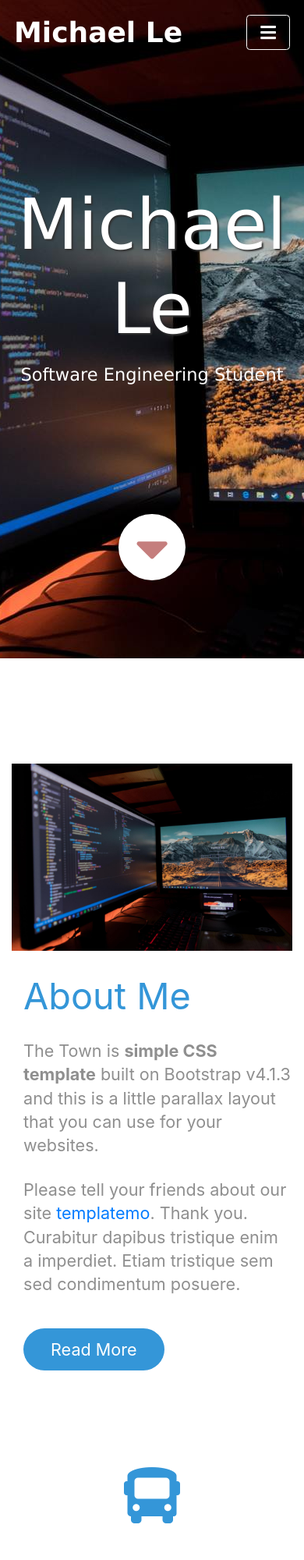
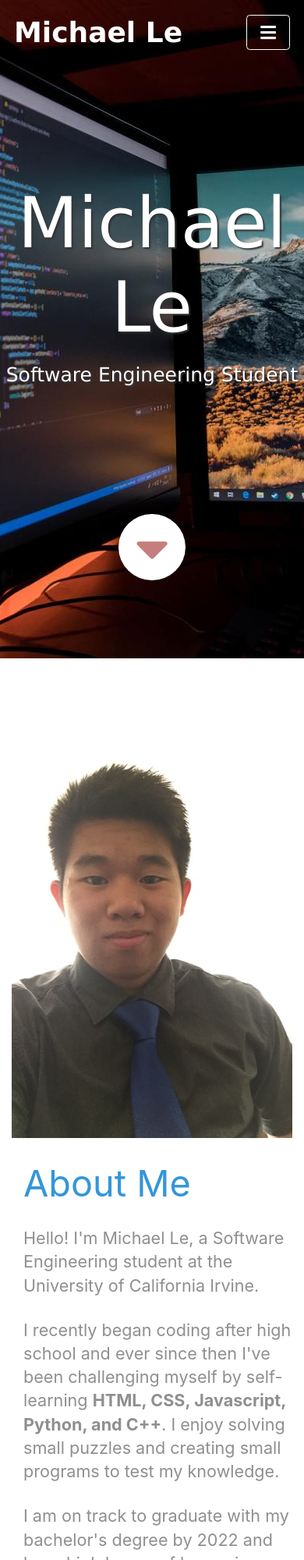
Before and after one commit to mle10/My-Website, a plain HTML site: page public/index.html in a window 390 px wide. Shown: the top 2000 px of the page at 78% size. Drawn offline with nearby package versions, Linux system fonts and the light colour scheme; some packages are replaced by stand-ins of ours.

Commit message:
Added Me Image and text about me

```diff
--- a/public/css/templatemo-style.css
+++ b/public/css/templatemo-style.css
@@ -37,7 +37,7 @@ a:focus {
   background-color: #ced4da;
 }
 
-.tm-section-pad-top {
+.spacingtop {
   padding-top: 135px;
 }
 
@@ -164,7 +164,7 @@ a:focus {
   }
 }
 
-.tm-hero-text-container {
+.backgroundimagecenter {
   width: 100%;
   height: 100%;
   display: flex;
@@ -172,16 +172,21 @@ a:focus {
   justify-content: center;
 }
 
-.tm-hero-text-container-inner {
+.namecentering {
   margin-top: -90px;
 }
 
-.NameTitle {
+.nametitle {
   font-size: 5.0rem;
   text-shadow: 2px 2px 2px #333;
 }
 
-.tm-intro-next {
+.namesubtitle {
+  font-size: 25px;
+  text-shadow: 2px 2px 2px #333;
+}
+
+.arrowdown {
   position: absolute;
   bottom: 100px;
   left: 0;
@@ -542,7 +547,7 @@ p {
     margin-right: auto;
   }
 
-  .tm-intro-img {
+  .aboutme-img {
     display: block;
     margin-left: auto;
     margin-right: auto;
--- a/public/index.html
+++ b/public/index.html
@@ -20,6 +20,7 @@
   <body>
     <!-- Header Section -->
     <section id="hero" class="text-white tm-font-big tm-parallax">
+
       <!-- Navigation -->
       <nav class="navbar navbar-expand-md tm-navbar" id="tmNav">
         <div class="container">
@@ -46,40 +47,41 @@
         </div>
       </nav>
 
-      <div class="text-center tm-hero-text-container">
-        <div class="tm-hero-text-container-inner">
-            <h2 class="NameTitle">Michael Le</h2>
-            <p class="tm-hero-subtitle">
+      <!-- Title Section -->
+      <div class="text-center backgroundimagecenter">
+        <div class="namecentering">
+            <h2 class="nametitle">Michael Le</h2>
+            <p class="namesubtitle">
               Software Engineering Student
             </p>
         </div>
       </div>
 
-      <div class="tm-next tm-intro-next">
+      <div class="tm-next arrowdown">
         <a href="#About Me" class="text-center tm-down-arrow-link">
           <i class="fas fa-3x fa-caret-down tm-down-arrow"></i>
         </a>
       </div>
     </section>
 
-    <section id="About Me" class="tm-section-pad-top">
+    <section id="About Me" class="spacingtop">
       <div class="container">
         <div class="row">
           <div class="col-lg-6">
-            <img src="img/ComputerSoftware.jpg" alt="Image" class="img-fluid tm-intro-img" />
+            <img src="img/Me.JPG" alt="Image" class="img-fluid aboutme-img" />
           </div>
           <div class="col-lg-6">
             <div class="tm-intro-text-container">
                 <h2 class="tm-text-primary mb-4 tm-section-title">About Me</h2>
                 <p class="mb-4 tm-intro-text">
-                  The Town is <strong>simple CSS template</strong> built on Bootstrap v4.1.3
-                  and this is a little parallax layout that you can use for your websites.
-              </p>
+                  Hello! I'm Michael Le, a Software Engineering student at the University of California Irvine.
+                </p>
+                <p class="mb-4 tm-intro-text">
+                  I recently began coding after high school and ever since then I've been challenging myself by self-learning <strong>HTML, CSS,
+                  Javascript, Python, and C++</strong>. I enjoy solving small puzzles and creating small programs to test my knowledge.
+                </p>
                 <p class="mb-5 tm-intro-text">
-                  Please tell your friends about our site
-                  <a rel="nofollow" href="https://templatemo.com">templatemo</a>. Thank you.
-                  Curabitur dapibus tristique enim a imperdiet. Etiam
-              tristique sem sed condimentum posuere. </p>
+                  I am on track to graduate with my bachelor's degree by 2022 and have high hopes of becoming a full on Software Engineer!
                 <div class="tm-next">
                   <a href="#work" class="tm-intro-text tm-btn-primary">Read More</a>
                 </div>
@@ -87,7 +89,7 @@
           </div>
         </div>
 
-        <div class="row tm-section-pad-top">
+        <div class="row spacingtop">
           <div class="col-lg-4">
             <i class="fas fa-4x fa-bus text-center tm-icon"></i>
             <h4 class="text-center tm-text-primary mb-4">Curabitur at elit eu risus</h4>
@@ -118,7 +120,8 @@
         </div>
       </div>
     </section>
-    <section id="work" class="tm-section-pad-top">
+
+    <section id="work" class="spacingtop">
       <div class="container tm-container-gallery">
         <div class="row">
           <div class="text-center col-12">
@@ -206,7 +209,7 @@
     </section>
 
     <!-- Contact -->
-    <section id="contact" class="tm-section-pad-top tm-parallax-2">
+    <section id="contact" class="spacingtop tm-parallax-2">
       <div class="container tm-container-contact">
         <div class="row">
             <div class="col-12">
```
Also changed, not shown: public/img/Me.JPG (added).
